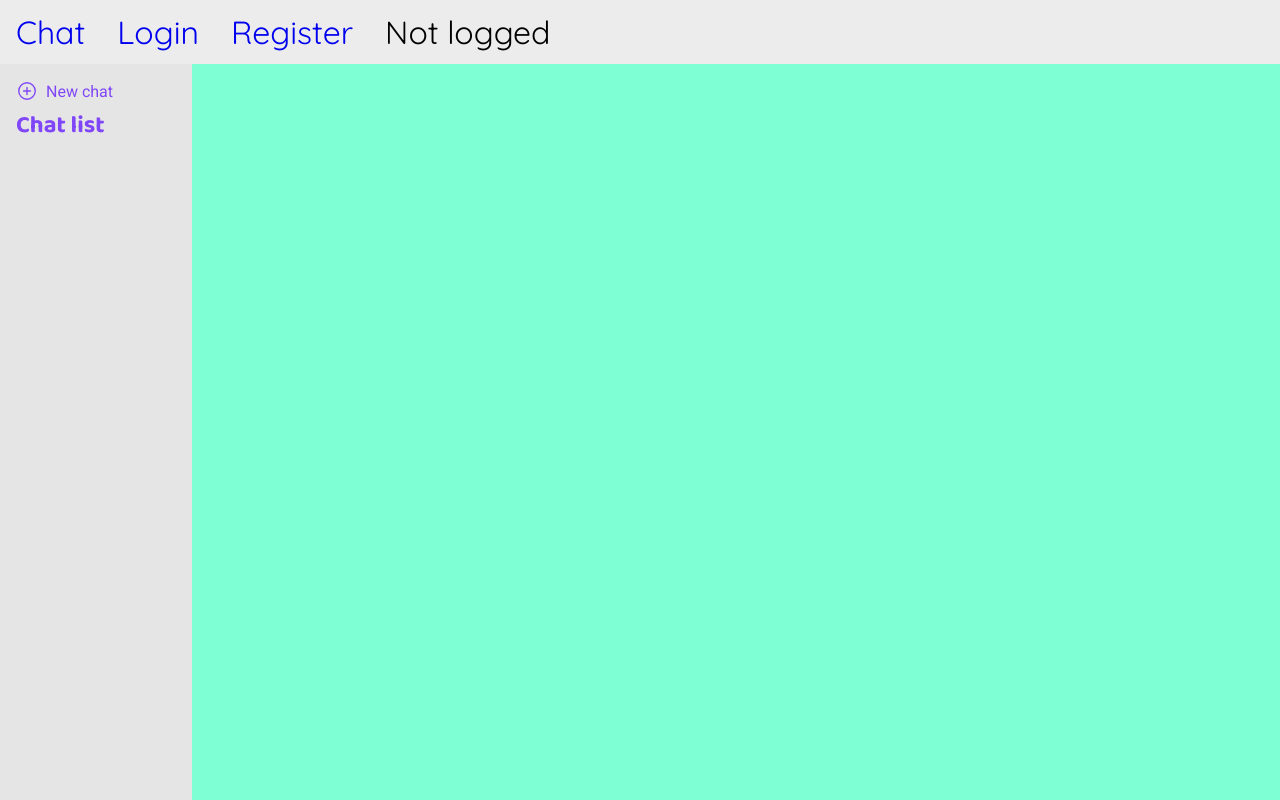
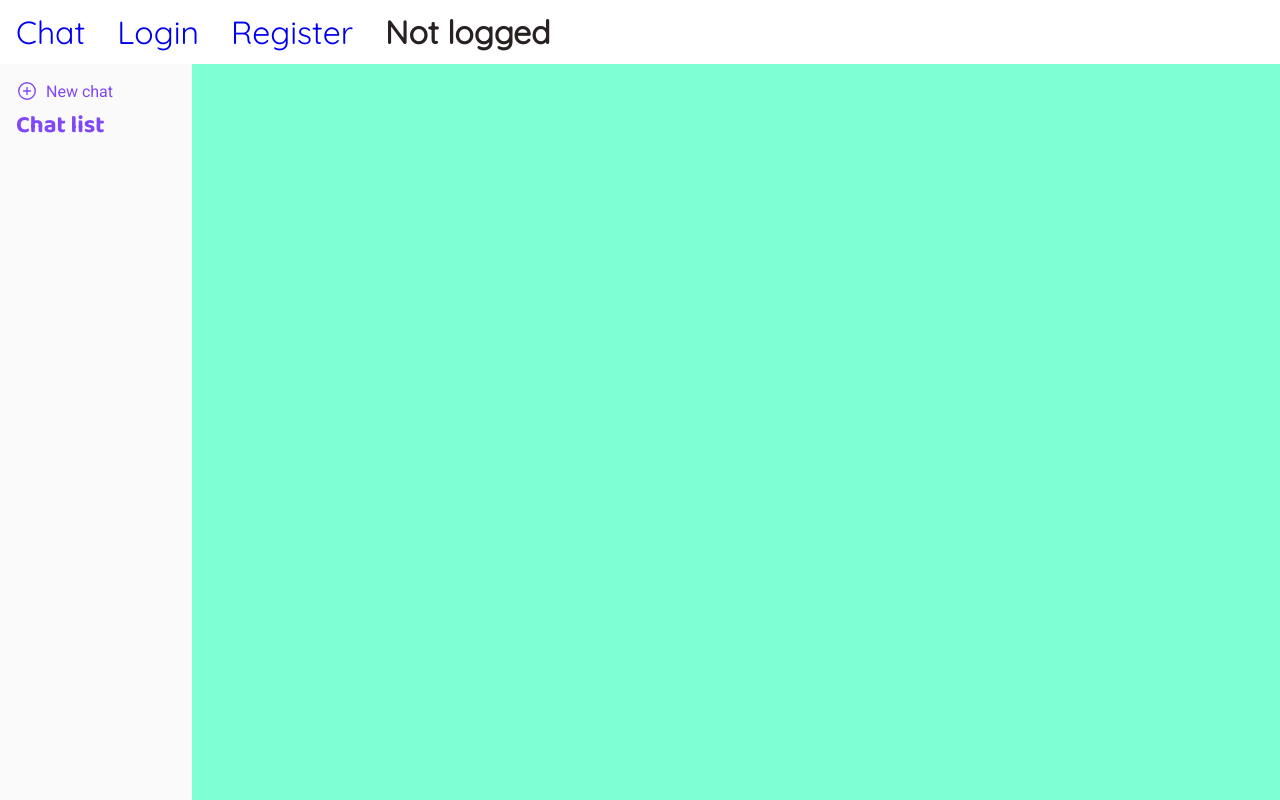
Before and after one commit to Gischenato/chat, a React (Vite) app in the folder web/: page / in a window 1280 px wide. Built offline with nearby package versions, Linux system fonts and the light colour scheme.

Commit message:
Changing the backgroud color

```diff
--- a/web/src/layouts/Initial.tsx
+++ b/web/src/layouts/Initial.tsx
@@ -2,6 +2,7 @@ import React from 'react'
 import { Outlet, Link } from 'react-router-dom'
 import styled from 'styled-components'
 import { useAuth } from '@contexts/AuthContextProvider'
+import { RegularText, TitleText } from '@styles/typography'
 
 export default function Initial() {
   const { user, isAuthenticated, signOut } = useAuth()
@@ -12,10 +13,7 @@ export default function Initial() {
         <Link to={'/'}>Chat</Link>
         <Link to={'/login'}>Login</Link>
         <Link to={'/register'}>Register</Link>
-
-        <p>
-          {user ? `Logged as ${user.name}` : `Not logged`}
-        </p>
+        <TitleText font='sand'>{user ? `Logged as ${user.name}` : `Not logged`}</TitleText>
         {isAuthenticated && <button onClick={signOut}>SignOut</button>}
       </nav>
       <Outlet />
@@ -32,7 +30,6 @@ const LayoutContainer = styled.div`
   > nav {
     display: flex;
     gap: 2rem;
-    background-color: #ececec;
     padding: 1rem;
 
     font-size: 2rem;
@@ -44,7 +41,25 @@ const LayoutContainer = styled.div`
         text-decoration: underline;
       }
     }
-
-
   }
 `
+
+// const Nav = styled.nav`
+//   display: flex;
+//   background-color: ${({ theme }) => theme.colors.background};
+//   /* gap: 2rem; */
+//   display: flex;
+//     gap: 2rem;
+//     background-color: #ececec;
+//     padding: 1rem;
+
+//     font-size: 2rem;
+//     font-family: 'Quicksand';
+
+//     > a {
+//       text-decoration: none;
+//       :hover {
+//         text-decoration: underline;
+//       }
+//     }
+// `
--- a/web/src/pages/Home/index.tsx
+++ b/web/src/pages/Home/index.tsx
@@ -30,7 +30,6 @@ export default function Home() {
 const Container = styled.div`
   display: flex;
   box-sizing: border-box;
-  gap: 12px;
   background-color: aquamarine;
   flex: 1;
   overflow: hidden;
@@ -43,7 +42,7 @@ const Sidebar = styled.aside`
   width: 15%;
   gap: 12px;
   padding: 1rem;
-  background-color: ${({ theme }) => theme.colors['base-button']};
+  background-color: ${({ theme }) => theme.colors['background']};
   overflow-y: auto;
   overflow-x: hidden;
 
```
